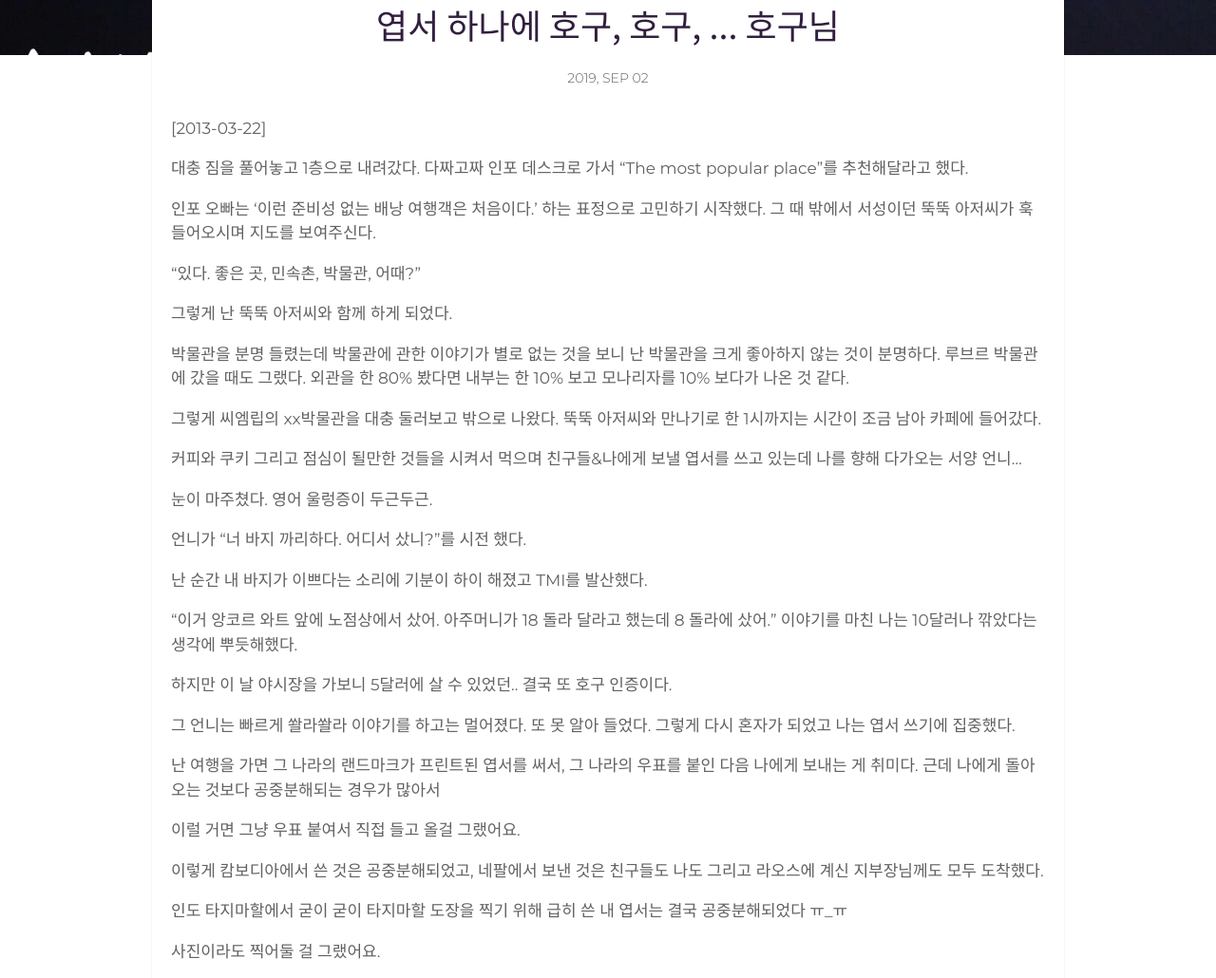
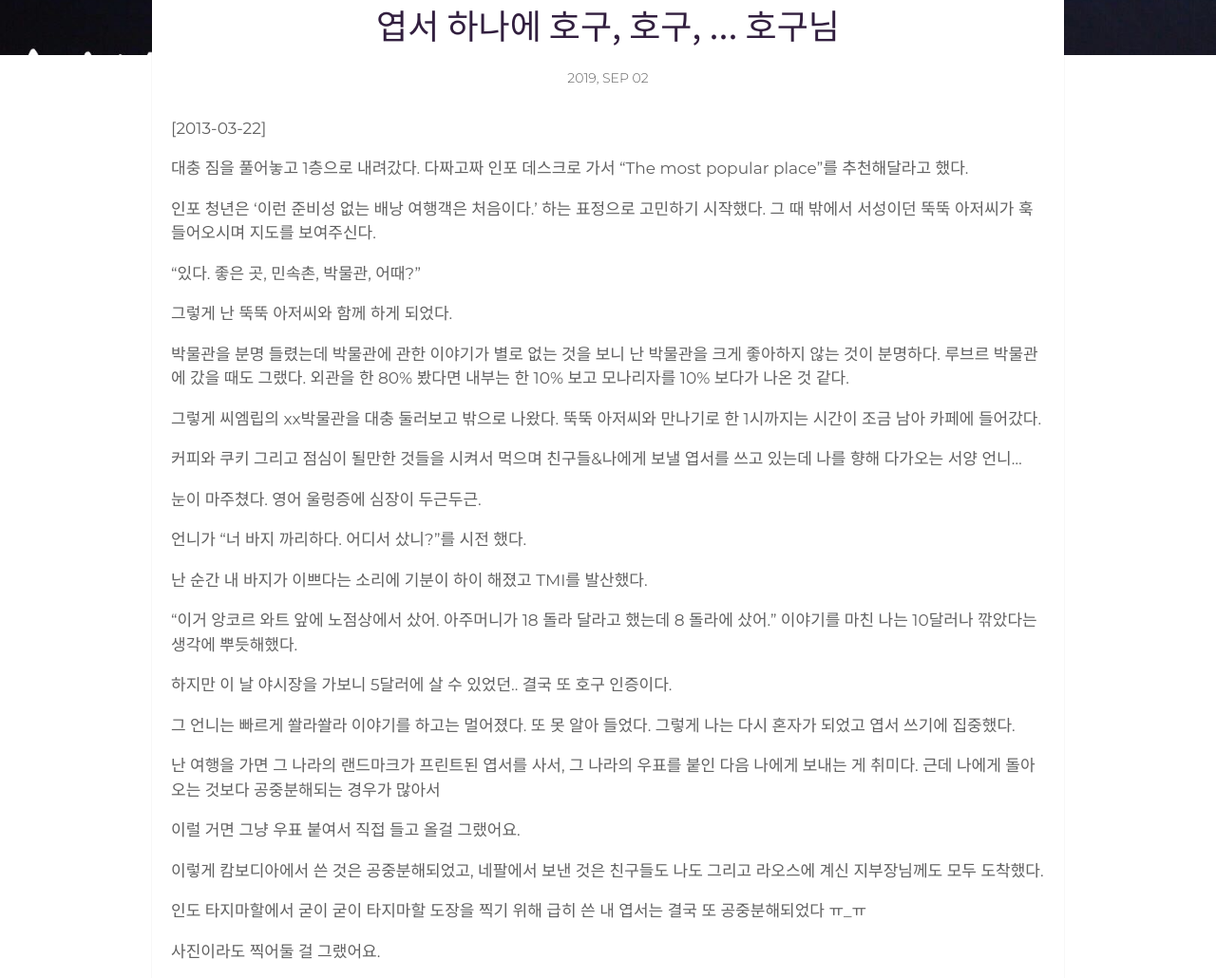
Before and after one commit to HAEZZA/HAEZZA.github.io, a Jekyll site: the page built from _posts/2019-09-02-Ho9-Ho9.markdown, in a window 1280 px wide. Shown: the part 545-1575 px from the top of the page at 95% size. Built offline with Jekyll 4.4.1, drawn with Linux system fonts in a browser that asks for light colours; some web fonts are replaced; comment, search, counter and statistics services are not loaded; some of the changed text lies outside the part shown.

Commit message:
modify post

```diff
--- a/_posts/2019-09-02-Ho9-Ho9.markdown
+++ b/_posts/2019-09-02-Ho9-Ho9.markdown
@@ -1,7 +1,7 @@
 ---
 layout: post
 title: "엽서 하나에 호구, 호구, ... 호구님"
-cover: "Write Postcards And Ho9, Ho9, Ho9"
+cover: "Write Postcards And Ho9, Ho9, ... Ho9"
 date: 2019-09-02 15:00:00 +0900
 description: 엽서 하나에 호구, 호구, ... 호구님 # Add post description (optional)
 img: 2019-09-02.jpg # Add image post (optional)
@@ -15,7 +15,7 @@ author: dubuholic # Add name author (optional)
 
 대충 짐을 풀어놓고 1층으로 내려갔다. 다짜고짜 인포 데스크로 가서 "The most popular place"를 추천해달라고 했다.
 
-인포 오빠는 '이런 준비성 없는 배낭 여행객은 처음이다.' 하는 표정으로 고민하기 시작했다. 그 때 밖에서 서성이던 뚝뚝 아저씨가 훅 들어오시며 지도를 보여주신다.
+인포 청년은 '이런 준비성 없는 배낭 여행객은 처음이다.' 하는 표정으로 고민하기 시작했다. 그 때 밖에서 서성이던 뚝뚝 아저씨가 훅 들어오시며 지도를 보여주신다.
 
 "있다. 좋은 곳, 민속촌, 박물관, 어때?"
 
@@ -28,7 +28,7 @@ author: dubuholic # Add name author (optional)
 
 커피와 쿠키 그리고 점심이 될만한 것들을 시켜서 먹으며 친구들&나에게 보낼 엽서를 쓰고 있는데 나를 향해 다가오는 서양 언니...
 
-눈이 마주쳤다. 영어 울렁증이 두근두근.
+눈이 마주쳤다. 영어 울렁증에 심장이 두근두근.
 
 언니가 "너 바지 까리하다. 어디서 샀니?"를 시전 했다.
 
@@ -38,15 +38,15 @@ author: dubuholic # Add name author (optional)
 
 하지만 이 날 야시장을 가보니 5달러에 살 수 있었던.. 결국 또 호구 인증이다.
 
-그 언니는 빠르게 쏼라쏼라 이야기를 하고는 멀어졌다. 또 못 알아 들었다. 그렇게 다시 혼자가 되었고 나는 엽서 쓰기에 집중했다.
+그 언니는 빠르게 쏼라쏼라 이야기를 하고는 멀어졌다. 또 못 알아 들었다. 그렇게 나는 다시 혼자가 되었고 엽서 쓰기에 집중했다.
 
-난 여행을 가면 그 나라의 랜드마크가 프린트된 엽서를 써서, 그 나라의 우표를 붙인 다음 나에게 보내는 게 취미다. 근데 나에게 돌아오는 것보다 공중분해되는 경우가 많아서
+난 여행을 가면 그 나라의 랜드마크가 프린트된 엽서를 사서, 그 나라의 우표를 붙인 다음 나에게 보내는 게 취미다. 근데 나에게 돌아오는 것보다 공중분해되는 경우가 많아서
 
 이럴 거면 그냥 우표 붙여서 직접 들고 올걸 그랬어요.
 
 이렇게 캄보디아에서 쓴 것은 공중분해되었고, 네팔에서 보낸 것은 친구들도 나도 그리고 라오스에 계신 지부장님께도 모두 도착했다.
 
-인도 타지마할에서 굳이 굳이 타지마할 도장을 찍기 위해 급히 쓴 내 엽서는 결국 공중분해되었다 ㅠ_ㅠ
+인도 타지마할에서 굳이 굳이 타지마할 도장을 찍기 위해 급히 쓴 내 엽서는 결국 또 공중분해되었다 ㅠ_ㅠ
 
 사진이라도 찍어둘 걸 그랬어요.
 
```
